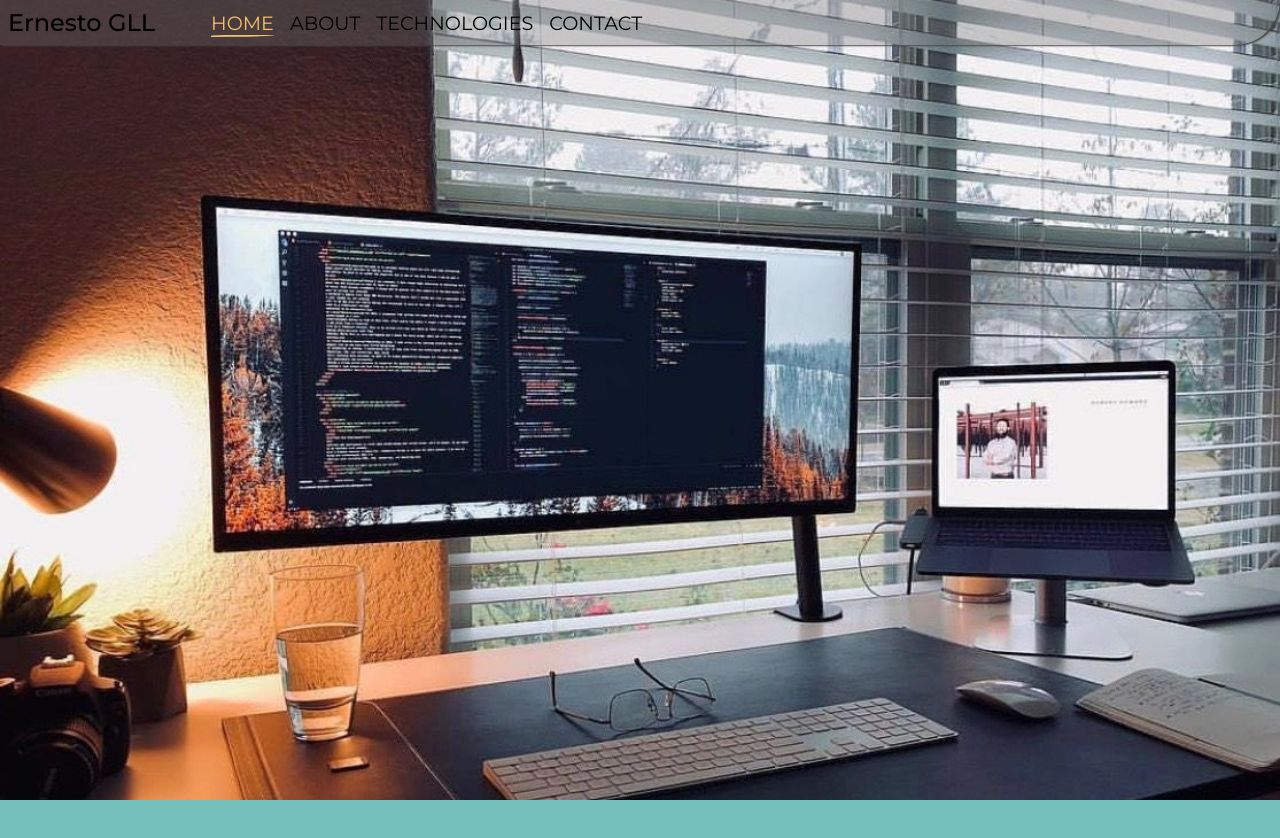
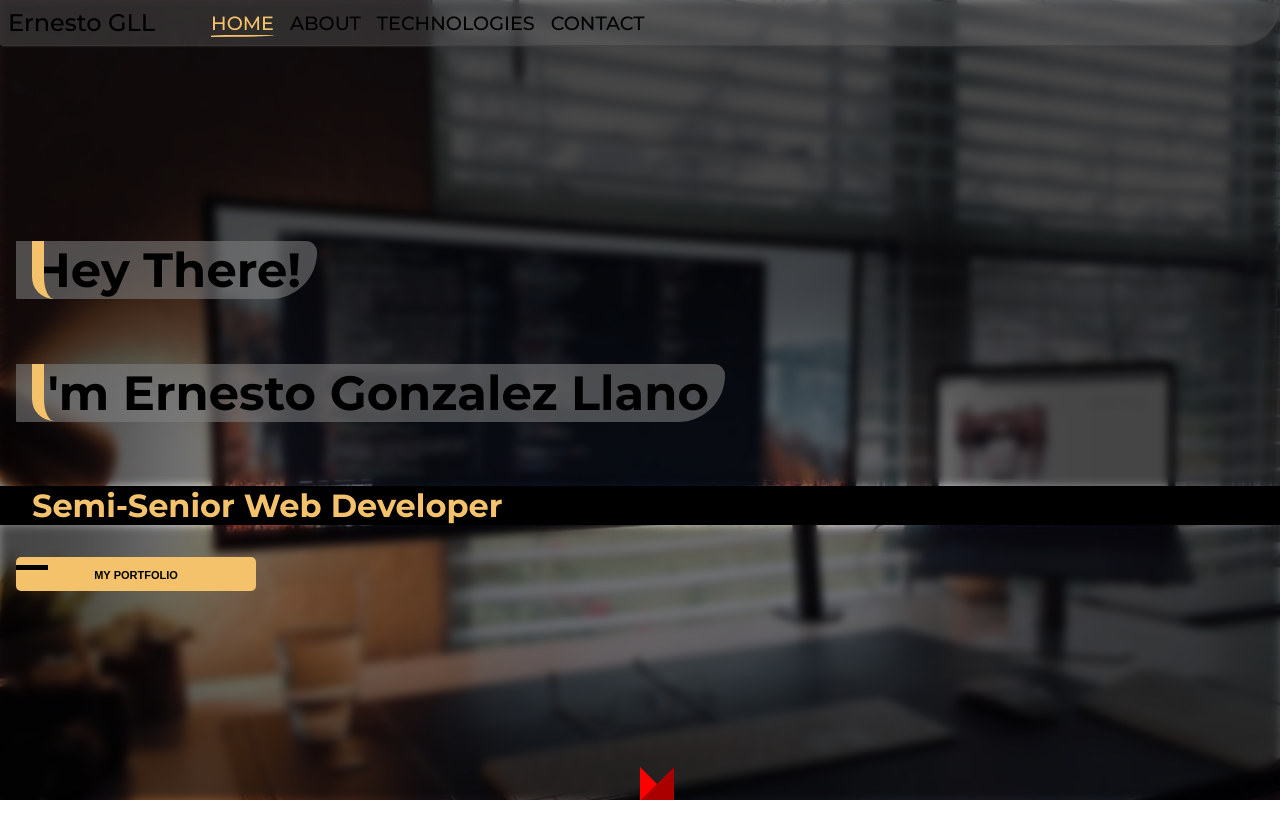
Before and after one commit to ernestogonzalezllano/portfolio, a Next.js app: page /version2 in a window 1280 px wide. Shown: the top 838 px of the page. Before the commit the page ends 800 px from the top, so only its background shows below. Built offline with nearby package versions, Linux system fonts and the light colour scheme.

Commit message:
continue home section

```diff
--- a/components/Home/index.js
+++ b/components/Home/index.js
@@ -1,19 +1,27 @@
-import { useState } from "react";
-import { Container, NavBar,Menu, MenuButton, LabelMenu, BrandMenu } from "./styles";
+import { useEffect, useRef, useState } from "react";
+import { Container, NavBar,Menu, MenuButton, LabelMenu, BrandMenu, OtherContainer,Layout,PortfolioButton,AboutButton } from "./styles";
 
-export default function Home(){
-    const[openMenu, setOpenMenu]=useState(false)
+export default function (){
+    const [openMenu, setOpenMenu]=useState(false)
     const [sectionSelected, setSectionSelected]=useState("Home")
+    const homeRef = useRef(null);
+    const otherRef = useRef(null);
+    const references = {
+        Home:homeRef,
+        Contact:otherRef
+    }
     function handleSectionSelected(e){
         e.preventDefault();
         setSectionSelected(e.target.name)
         setTimeout(function () {
             setOpenMenu(false)
         }, 150);
+        window.scrollTo({top: references[e.target.name].current.offsetTop, behavior: 'smooth'});
     }
+
     return(
-        <>
-        <NavBar openMenu={openMenu} >
+        <Layout>
+        <NavBar  openMenu={openMenu} >
             <BrandMenu name="Home" onClick={handleSectionSelected}>Ernesto GLL</BrandMenu>
             <MenuButton openMenu={openMenu} onClick={()=>setOpenMenu(!openMenu)}>
                 <i class="fas fa-bars"></i>
@@ -25,8 +33,17 @@ export default function Home(){
                 <li><LabelMenu isSelected={sectionSelected==="Contact"} name="Contact" onClick={handleSectionSelected}>Contact</LabelMenu></li>
             </Menu>
         </NavBar>
-        <Container>
+        <Container ref={homeRef} >
+            <h1>Hey There!</h1>
+            <h1>I'm Ernesto Gonzalez Llano</h1>
+            <div>
+                <h3>Semi-Senior Web Developer</h3>
+            </div>
+            <PortfolioButton>My portfolio</PortfolioButton>
+            <AboutButton name="About" onClick={handleSectionSelected}>It's Me!</AboutButton>
         </Container>
-        </>
+        <OtherContainer ref={otherRef}>
+        </OtherContainer>
+        </Layout>
     )
 }
--- a/components/Home/styles.js
+++ b/components/Home/styles.js
@@ -13,12 +13,78 @@ export const Container = styled.div`
     height: 100vh;
     min-height: 100%;
     width: 100%;
-    position: absolute;
+    position: relative;
     overflow: hidden;
     z-index: 100;
+    display: flex;
+    flex-direction: column;
+    justify-content: center;
+    animation: initLight 15s;
+    h1{
+        background: #80808091;
+        max-width: max-content;
+        margin-left: 1rem;
+        border-radius: 0px 24px 100px 2px;
+        padding: 0 1rem;
+        position: relative;
+        z-index:250;
+        ::before{
+            content: "";
+            border-left: 8px solid #f3c26b;
+            margin-right: .5rem;
+            position: absolute;
+            z-index: 10;
+            display: flex;
+            height: 2.3rem;
+            vertical-align: top;
+            border-radius: 0 18px 0px 14px;
+            width: 11px;
+        }
+    }
+    div{
+        h3{
+            background: black;
+            color: #f3c26b;
+            padding-left: 2rem;
+            position: relative;
+            z-index:500
+        }
+    }
+
+    ::before{
+        position: absolute;
+        width: 100%;
+        height: 100vh;
+        z-index:1;
+        backdrop-filter: brightness(0.5) grayscale(.2) blur(5px);
+        content: "";
+    }
     @media only screen and (min-width: ${TABLET}) {
     }
     @media only screen and (min-width:${DESKTOP}){
+        h1{
+            font-size:3rem;
+            ::before{
+                border-left: 12px solid #f3c26b;
+                height:3.6rem;
+                border-radius: 0 4px 0px 22px;
+            }
+        }
+        div{
+            h3{
+                font-size:2rem;
+            }
+        }
+
+    }
+
+    @keyframes initLight{
+        from {
+            box-shadow: inset -94px 125px 110px 225px #000000;
+        }
+        to{
+            box-shadow: inset -94px 125px 110px 225px #00000000;
+        }
     }
 `
 
@@ -106,6 +172,7 @@ export const LabelMenu = styled.a`
     position: relative;
     transition: color .5s;
     color: ${({isSelected})=>isSelected?"#f3c26b":"#000"};
+    font-weight: 500;
     ::before{
         position: absolute;
         height: 2px;
@@ -170,3 +237,71 @@ export const BrandMenu = styled.a`
     align-self: center;
     cursor: pointer;
 `
+
+export const OtherContainer = styled.div`
+    height:400vh;
+`
+
+export const Layout = styled.div`
+`
+
+export const PortfolioButton = styled.button`
+    position: relative;
+    z-index: 500;
+    background: #f3c26b;
+    border: none;
+    outline: none;
+    cursor: pointer;
+    padding: .5rem 1rem;
+    border-radius: 5px;
+    margin: 0 1rem;
+    box-sizing: border-box;
+    font-weight: 900;
+    font-variant-caps: all-petite-caps;
+    font-size: 1rem;
+    transition: all .4s;
+    :hover{
+        box-shadow: 1px 1px 8px 2px #0000008a;
+        background-color: #fff;
+    }
+    ::before{
+        content: "";
+        width: 2rem;
+        height: 5px;
+        background: black;
+        position: absolute;
+        z-index: 300;
+        left: 0;
+    }
+    @media only screen and (min-width:${DESKTOP}){
+        width: 15rem;
+    }
+
+`
+
+export const AboutButton = styled.button`
+    position: absolute;
+    z-index: 300;
+    bottom: -3rem;
+    left: 50%;
+    background: none;
+    border: none;
+    outline: none;
+    width: min-content;
+    color: white;
+    transition: transform .8s;
+    cursor: pointer;
+    :hover{
+        transform: translateY(-3rem);
+    }
+    ::before{
+        content: "";
+        position: absolute;
+        top: -152%;
+        left: 0;
+        border: 17px solid red;
+        border-top-color: transparent;
+        box-sizing: border-box;
+        border-style: outset;
+    }
+`
--- a/styles/global.scss
+++ b/styles/global.scss
@@ -3,7 +3,40 @@ body{
     margin: 0;
     padding: 0;
     font-family: 'Montserrat', sans-serif;
-    overflow: auto;
+/*     overflow: auto;
     overflow-x: hidden;
-    background-color: #73c0bc;
+    background-color: #73c0bc; */
+    overflow-y: auto;
+    position: relative;
+    transition: box-shadow 1s;
+
+::-webkit-scrollbar {
+  -webkit-appearance: none;
 }
+::-webkit-scrollbar:vertical {
+  width:1rem;
+}
+
+::-webkit-scrollbar-button:increment,.content::-webkit-scrollbar-button {
+  display: none;
+}
+
+::-webkit-scrollbar:horizontal {
+  height: 1rem;
+}
+
+::-webkit-scrollbar-thumb {
+  background-color: #f3c26b7a;
+  border-radius: 0px 50px;
+}
+
+::-webkit-scrollbar-track {
+    border-radius: 9999px;
+    background-color: #0000002b;
+    width: 1px;
+    font-size: .5rem;
+    margin: 4rem;
+}
+
+
+}
```
